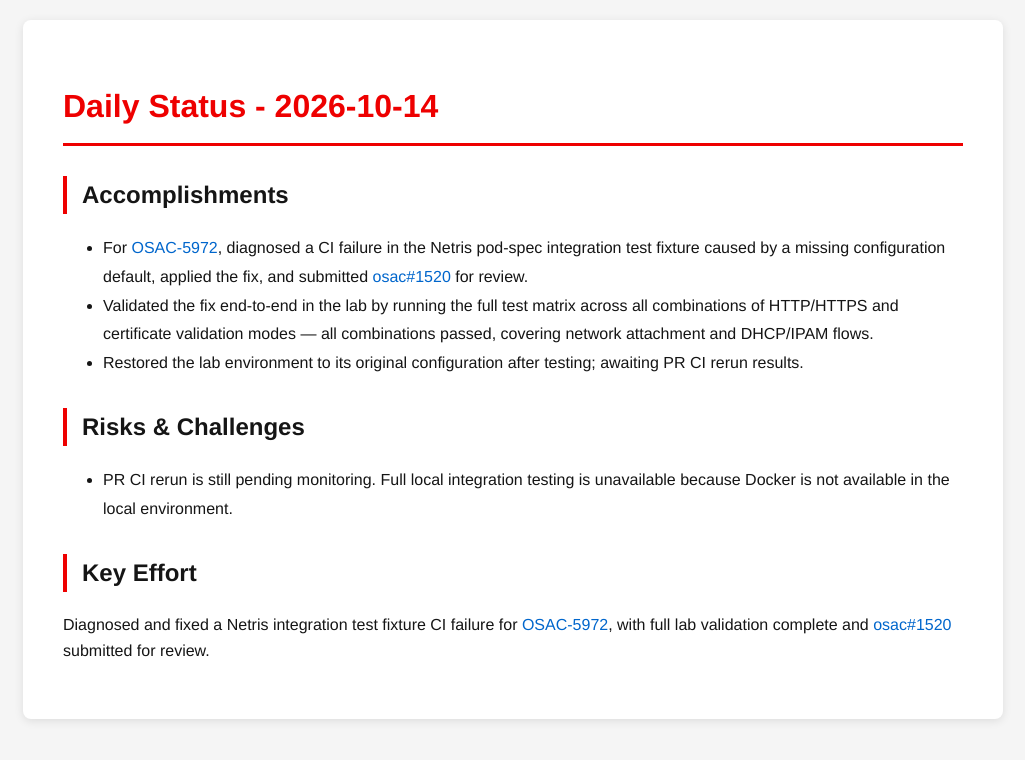
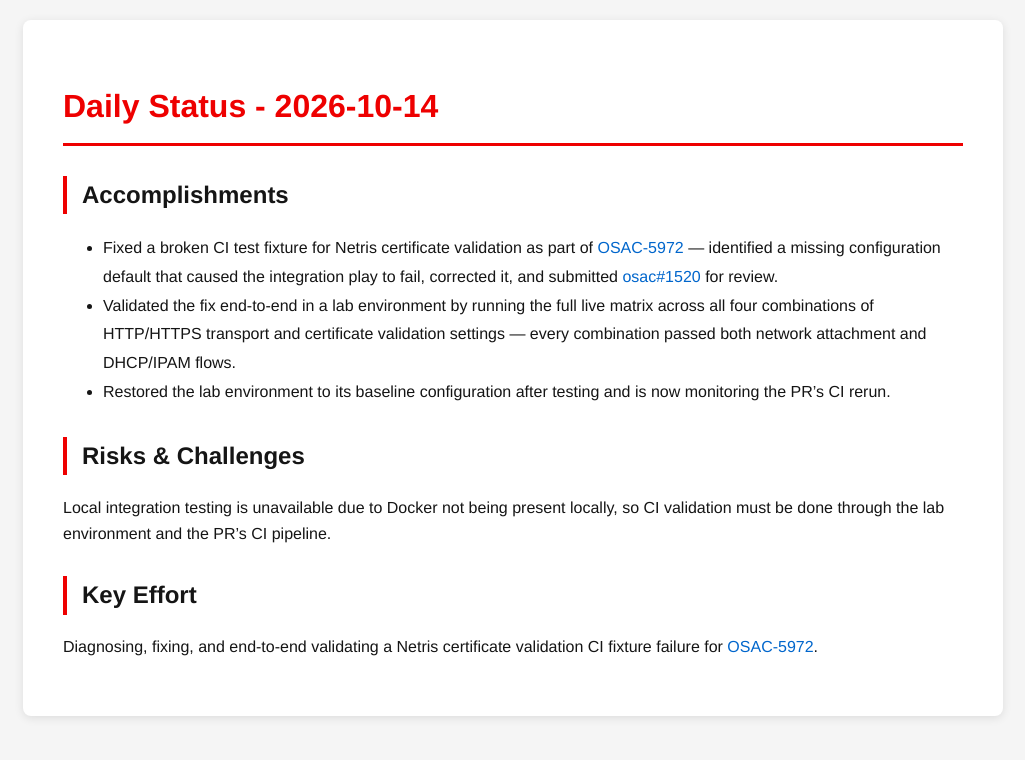
Before and after one commit to tzvatot/daily-status, a Jekyll site: the page built from 2026-10-14.md, in a window 1280 px wide. Shown: the top 760 px of the page, without its empty margins (127-1152 px from the left). Built offline with Jekyll 4.4.1, drawn with Linux system fonts in a browser that asks for light colours.

Commit message:
Daily status update - 2026-10-14

```diff
--- a/2026-10-14.md
+++ b/2026-10-14.md
@@ -7,12 +7,12 @@ date: 2026-10-14
 # Daily Status - 2026-10-14
 
 ## Accomplishments
-- For [OSAC-5972](https://redhat.atlassian.net/browse/OSAC-5972), diagnosed a CI failure in the Netris pod-spec integration test fixture caused by a missing configuration default, applied the fix, and submitted [osac#1520](https://github.com/osac-project/osac/pull/1520) for review.
-- Validated the fix end-to-end in the lab by running the full test matrix across all combinations of HTTP/HTTPS and certificate validation modes — all combinations passed, covering network attachment and DHCP/IPAM flows.
-- Restored the lab environment to its original configuration after testing; awaiting PR CI rerun results.
+- Fixed a broken CI test fixture for Netris certificate validation as part of [OSAC-5972](https://redhat.atlassian.net/browse/OSAC-5972) — identified a missing configuration default that caused the integration play to fail, corrected it, and submitted [osac#1520](https://github.com/osac-project/osac/pull/1520) for review.
+- Validated the fix end-to-end in a lab environment by running the full live matrix across all four combinations of HTTP/HTTPS transport and certificate validation settings — every combination passed both network attachment and DHCP/IPAM flows.
+- Restored the lab environment to its baseline configuration after testing and is now monitoring the PR's CI rerun.
 
 ## Risks & Challenges
-- PR CI rerun is still pending monitoring. Full local integration testing is unavailable because Docker is not available in the local environment.
+Local integration testing is unavailable due to Docker not being present locally, so CI validation must be done through the lab environment and the PR's CI pipeline.
 
 ## Key Effort
-Diagnosed and fixed a Netris integration test fixture CI failure for [OSAC-5972](https://redhat.atlassian.net/browse/OSAC-5972), with full lab validation complete and [osac#1520](https://github.com/osac-project/osac/pull/1520) submitted for review.
+Diagnosing, fixing, and end-to-end validating a Netris certificate validation CI fixture failure for [OSAC-5972](https://redhat.atlassian.net/browse/OSAC-5972).
```
